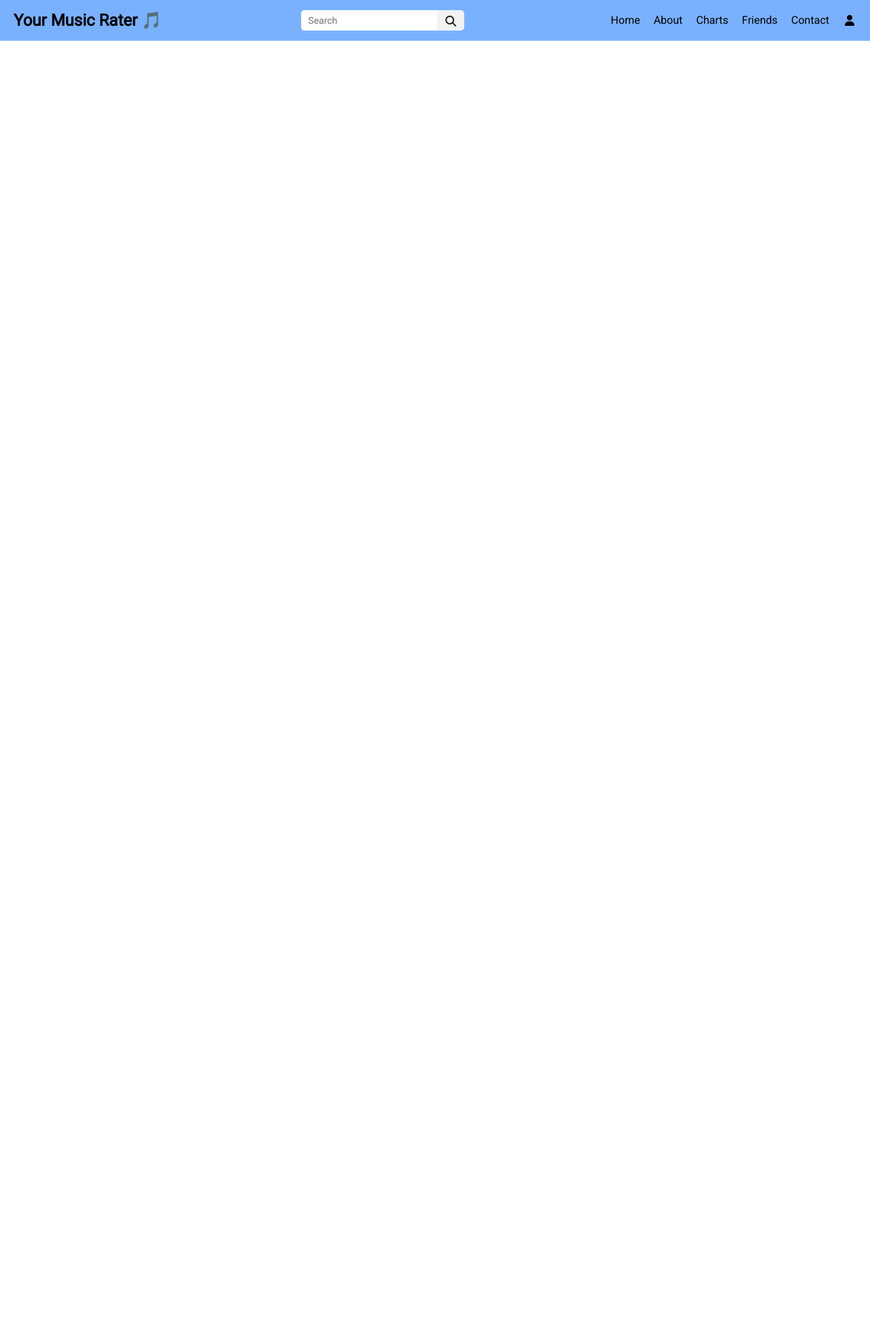
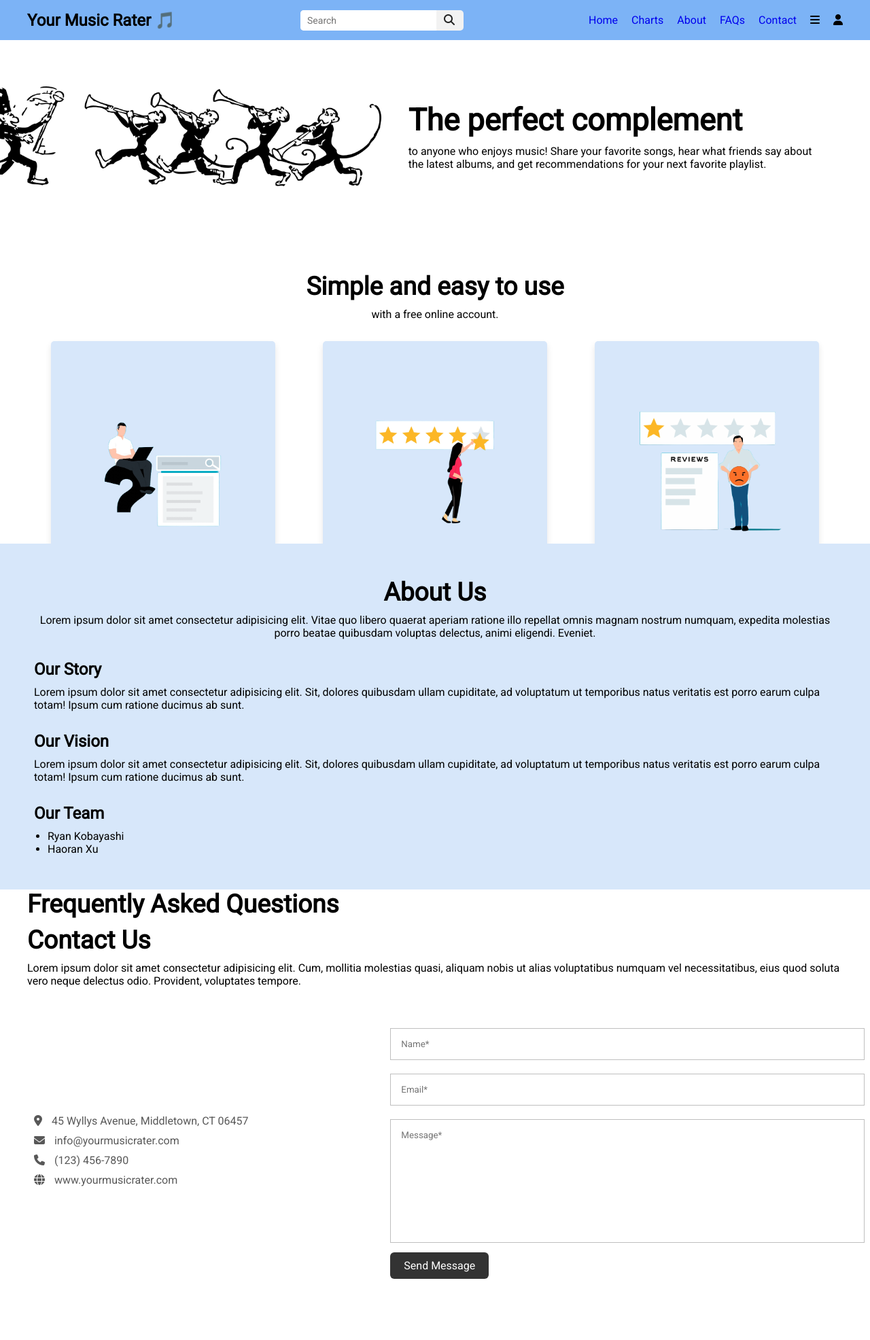
Before and after one commit to ryan-kobayashi/music-rater, a PHP site: page /landingpage.html in a window 1280 px wide. Shown: the whole page at 68% size. Before the commit the page ends 60 px from the top, so only its background shows below. Run offline with PHP 8.4, Linux system fonts and the light colour scheme.

Commit message:
core landing page functionality done, redesigned css stylesheet

```diff
--- a/landingpage.css
+++ b/landingpage.css
@@ -4,19 +4,11 @@
     font-family: "Roboto", sans-serif;
     margin: 0px;
     padding: 0px;
-    --normal-font: 400;
-    --bold-font: 600;
-    --bolder-font: 900;
-    --line-height: 1.7rem;
-    --transition: 0.2s ease-in;
-  }
-
-body, html {
-    margin: 0;
-    padding: 0;
 }
 
-/* Styling navbar */
+
+
+/* Navingation bar */
 nav {
     background: #7ab1ff;
     position: sticky;
@@ -82,7 +74,7 @@ nav ul div.menu a:hover {
 
 /* Hamburger icon */
 nav ul li.hamburger {
-    font-size: 16px;
+    font-size: 20px;
     display: none;
 }
 
@@ -100,7 +92,7 @@ nav ul li.hamburger:hover span:before {
 
 /* Account icon */
 nav ul li.account {
-    font-size: 16px;
+    font-size: 20px;
     flex: initial;
 }
 
@@ -113,6 +105,67 @@ nav ul li.account span {
 }
 
 
+/* Homepage */
+.homepage {
+    position: relative;
+    height: 100vh;
+    width: 100%;
+}
+
+.homepage .content {
+    display: flex;
+    justify-content: center;
+    align-items: center;
+}
+
+.homepage .text {
+    text-align: left;
+    margin: 60px 40px 60px 40px;
+}
+
+.homepage .text h1 {
+    font-size: 40px;
+    font-weight: 700px;
+    margin-bottom: 10px;
+}
+
+#hpimg {
+    float: right;
+    margin: auto;
+    width: 50%;
+}
+
+
+/* About */
+.about {
+    padding-top: 80px;
+}
+
+.about .section-title {
+    text-align: center;
+}
+
+.about .cards {
+    margin-top: 50px;
+}
+
+.about .card {
+    width: calc(100%/3 - 30px);
+    text-align: center;
+    background-color: #a8c9f6;
+    padding: 40px 15px;
+    border-radius: 5px;
+    box-shadow: 0 5px 10px rgba(0, 0, 0, 0.04);
+    margin-bottom: 40px;
+}
+
+.about .cards img {
+    height: 180px;
+    width: 240px;
+    border-radius: 50%;
+    margin-bottom: 20px;
+}
+
 /* Adjusting the style depending on screen resolution */
 @media screen and (max-width: 1052px) {
     nav { padding: 10px 10px 10px 10px }
@@ -124,7 +177,7 @@ nav ul li.account span {
     }
 }
 
-@media screen and (max-width: 800px) {
+@media screen and (max-width: 768px) {
     nav ul div.menu li.hamburger {
         display: block;
     }
@@ -147,4 +200,5 @@ nav ul li.account span {
         top: 60px;
     }
 
+
 }
--- a/landingpage.html
+++ b/landingpage.html
@@ -13,7 +13,7 @@
     <meta name='viewport' content='width=device-width, initial-scale=1.0'>
 
     <title>Your Music Rater - Welcome</title>
-    <link rel='stylesheet' href='landingpage.css'/>
+    <link rel='stylesheet' href='landingpage2.css'/>
     <link rel='stylesheet' href=' https://cdnjs.cloudflare.com/ajax/libs/font-awesome/6.4.2/css/all.min.css'/>
 </head>
 
@@ -24,44 +24,149 @@
 <body>
 
     <header>
-        <nav>
-            <ul>
-                <li class='logo'>
-                    <h1>
-                        <!-- TODO: replace with an actual logo down the line -->
-                        <span class='name'>Your Music Rater</span>
-                        <span class='logo'>&#127925;</span>
-                    </h1>
-                </li>
-                <li class='search-icon'>
-                    <input type='search' placeholder='Search'>
-                    <label class='icon'>
-                        <span class='fa fa-search'></span>
-                    </label>
-                </li>
-                <!-- TODO: bug with onle one nav link showing up in mobile mode-->
-                <div class='menu'>
-                    <li class="text"><a href='#'>Home</a></li>
-                    <li class="text"><a href='#'>About</a></li>
-                    <li class="text"><a href='topsongs.html'>Charts</a></li>
-                    <li class="text"><a href='#'>Friends</a></li>
-                    <li class="text"><a href='#'>Contact</a></li>
-                    <li class='hamburger'><span class='fas fa-bars'></span></li>
-                    <li class='account'><span class='fas fa-user'></span></li>
-                </div>
+        <nav class="navbar container flex">
+            <!-- TODO: replace with an actual logo down the line -->
+            <h1 class='logo'>
+                <span class='name'>Your Music Rater</span>
+                <span class='logoicon'>&#127925;</span>
+            </h1>
+            <div class="searchbar">
+                <input type="search" placeholder="Search">
+                <span class="fa fa-search"></span>
+            </div>
+            <!-- TODO: bug with onle one nav link showing up in mobile mode-->
+            <ul class="navlinks flex">
+                <li><a href='landingpage.html'>Home</a></li>
+                <li><a href='topsongs.html'>Charts</a></li>
+                <li><a href='#'>About</a></li>
+                <li><a href='#faq'>FAQs</a></li>
+                <li><a href='#'>Contact</a></li>
+                <li><span class='fas fa-bars'></span></li>
+                <li><span class='fas fa-user'></span></li>
             </ul>
         </nav>
     </header>
 
+    <!--
+        <li class='hamburger'><span class='fas fa-bars'></span></li>
+        <li class='account'><span class='fas fa-user'></span></li>
+    -->
+    <!-- homepage part 1, hero section -->
+    <section class="homepage" id="home">
+        <div class="content flex">
+            <img src="assets/monkeyband.png" alt="Band of monkeys" id="hpimg">
+            <div class="text">
+                <h1>The perfect complement</h1>
+                <p>to anyone who enjoys music! Share your favorite songs, hear what friends say
+                   about the latest albums, and get recommendations for your next favorite playlist.
+                </p>
+            </div>
+        </div>
+    </section>
+
+
+    <!-- homepage part 2, useage section -->
+    <section class="use" id="usesection">
+        <div class="container">
+            <div class="use-title">
+                <h1>Simple and easy to use</h1>
+                <p>with a free online account.</p>
+            </div>
+            <ul class="cards flex">
+                <li class="card">
+                    <img src="assets/search.png" alt="Search for song">
+                    <h3>Find a song!</h3>
+                </li>
+                <li class="card">
+                    <img src="assets/rate.png" alt="Review the song">
+                    <h3>Give it stars!</h3>
+                </li>
+                <li class="card">
+                    <img src="assets/review.png" alt="Rate the song">
+                    <h3>Write a review!</h3>
+                </li>
+            </ul>
+        </div>
+    </section>
+
+
+    <!-- about us section -->
+    <section class="about" id="aboutsection">
+        <div class="container">
+            <div class="about-title">
+                <h1>About Us</h1>
+                <p> Lorem ipsum dolor sit amet consectetur adipisicing elit. Vitae
+                    quo libero quaerat aperiam ratione illo repellat omnis
+                    magnam nostrum numquam, expedita molestias porro beatae
+                    quibusdam voluptas delectus, animi eligendi. Eveniet.
+                </p>
+            </div>
+
+            <div class="row info">
+                <h2>Our Story</h2>
+                <p>Lorem ipsum dolor sit amet consectetur adipisicing elit. Sit, dolores quibusdam ullam cupiditate, ad voluptatum ut temporibus natus veritatis est porro earum culpa totam! Ipsum cum ratione ducimus ab sunt.</p>
+
+                <h2>Our Vision</h2>
+                <p>Lorem ipsum dolor sit amet consectetur adipisicing elit. Sit, dolores quibusdam ullam cupiditate, ad voluptatum ut temporibus natus veritatis est porro earum culpa totam! Ipsum cum ratione ducimus ab sunt.</p>
+            </div>
+
+            <div class="row team">
+                <h2>Our Team</h2>
+                <ul>
+                    <li>Ryan Kobayashi</li>
+                    <li>Haoran Xu</li>
+                </ul>
+            </div>
+        </div>
+    </section>
+
+
+    <!-- frequently asked section -->
+    <section class="frequentlyasked" id="faqsection">
+        <div class="container">
+            <div class="faq-title">
+                <h1>Frequently Asked Questions</h1>
+            </div>
+        </div>
+    </section>
+
     <!-- script for hamburger functionality in mobile mode -->
     <script src="https://code.jquery.com/jquery-3.4.1.js"></script>
-
     <script>
         $('nav ul div.menu .hamburger').click(function(){
             $('nav ul div.menu .text').toggleClass("show");
         });
     </script>
 
+    <!-- contacts section-->
+    <section class="contact" id="contact">
+        <div class="container">
+            <div class="contact-title">
+                <h1>Contact Us</h1>
+                <p>Lorem ipsum dolor sit amet consectetur adipisicing elit. Cum, mollitia molestias quasi, aliquam nobis ut alias voluptatibus numquam vel necessitatibus, eius quod soluta vero neque delectus odio. Provident, voluptates tempore.</p>
+            </div>
+            <div class="row flex">
+                <div class="col information">
+                    <div class="contact-details">
+                        <p><i class="fas fa-map-marker-alt"></i> 45 Wyllys Avenue,
+                                                                 Middletown, CT 06457</p>
+                        <p><i class="fas fa-envelope"></i> info@yourmusicrater.com</p>
+                        <p><i class="fas fa-phone"></i> (123) 456-7890</p>
+                        <p><i class="fas fa-globe"></i> www.yourmusicrater.com</p>
+                    </div>
+                </div>
+                <div class="class form">
+                    <form action="#">
+                        <input type="text" placeholder="Name*" required>
+                        <input type="email" placeholder="Email*" required>
+                        <textarea placeholder="Message*" required></textarea>
+                        <button id="submit" type="submit">Send Message</button>
+                    </form>
+                </div>
+            </div>
+        </div>
+    </section>
+
 </body>
 
 
--- /dev/null
+++ b/landingpage2.css
@@ -0,0 +1,195 @@
+@import url("https://fonts.googleapis.com/css2?family=Roboto&display=swap");
+
+* {
+    font-family: "Roboto", sans-serif;
+    margin: 0px;
+    padding: 0px;
+}
+
+header {
+    position: fixed;
+    top: 0;
+    left: 0;
+    width: 100%;
+    background: #7cb3f6;
+    z-index: 100;
+}
+
+.flex {
+    display: flex;
+    align-items: center;
+}
+
+.container {
+    max-width: 1200px;
+    width: 100%;
+    margin: 0 auto;
+    padding: 0 20px;
+}
+
+.navbar {
+    justify-content: space-between;
+}
+
+.searchbar {
+    height: 30px;
+    width: 240px;
+    flex: initial;
+    background: #f2f2f2;
+    border-radius: 5px;
+}
+.searchbar input {
+    height: 100%;
+    width: 200px;
+    border: none;
+    outline: none;
+    padding: 0 10px;
+    font-size: 14px;
+    border-radius: 5px 0 0 5px;
+}
+.searchbar span {
+    color: #222222;
+    padding-left: 7px;
+    padding-top: 4px;
+}
+
+.navlinks {
+    gap: 20px;
+    list-style: none;
+}
+.navlinks a {
+    padding: 20px 0;
+    display: inline-block;
+    text-decoration: none;
+    transition: 0.2s;
+}
+.navlinks a:hover {
+    background-color: rgb(56, 126, 248);
+}
+
+.homepage {
+    position: relative;
+    height: 50vh;
+    width: 100%;
+}
+.homepage .content {
+    height: 100%;
+    flex-direction: row;
+    justify-content: center;
+    padding-left: -20px;
+    padding-right: 20px;
+}
+.homepage .text {
+    text-align: left;
+    margin: 60px 40px 60px 40px;
+}
+.homepage .text h1 {
+    font-size: 45px;
+    font-weight: 700px;
+    margin-bottom: 10px;
+}
+#hpimg {
+    float: right;
+    width: 50%;
+    margin-left: -5.5% !important;
+}
+
+section {
+    position: relative;
+}
+#usesection {
+    height: 50vh;
+}
+section h1 {
+    font-size: 37px;
+    font-weight: 700px;
+    margin-bottom: 10px;
+}
+.use-title {
+    text-align: center;
+}
+section .cards {
+    margin-top: 30px;
+    flex-wrap: wrap;
+    justify-content: space-around;
+}
+section .card {
+    width: calc((100% / 3) - 70px);
+    text-align: center;
+    list-style: none;
+    background-color: #d7e7fa;
+    padding: 70px 0px;
+    border-radius: 5px;
+    box-shadow: 0 5px 10px rgba(0, 0, 0, 0.1);
+}
+section .card img {
+    height: auto;
+    width: 100%;
+    border-radius: 70%;
+    margin-bottom: 20px;
+}
+
+#aboutsection {
+    background-color: #d7e7fa;
+}
+.about-title {
+    text-align: center;
+    padding-top: 50px;
+}
+.about .info {
+    margin-top: 30px;
+}
+.about .row {
+   padding: 0  10px;
+}
+.about h2 {
+    margin: 30px 0 10px;
+}
+.about ul {
+    padding-left: 20px;
+    padding-bottom: 50px;
+}
+
+
+.contact .row {
+    justify-content: space-between;
+    margin: 60px 0 90px;
+}
+.contact .row .col {
+    padding: 0 10px;
+    width: calc(100% / 2 - 50px)
+}
+.contact .row .col p {
+    color: #585858;
+    margin-bottom: 10px;
+}
+.contact .row .col p i{
+    margin-right: 10px;
+}
+.contact form input {
+    width: 100%;
+    height: 45px;
+    margin-bottom:  20px;
+    padding: 0 15px;
+    outline: none;
+    border: 1px solid #bfbfbf;
+}
+.contact form textarea {
+    padding: 15px;
+    width: 100%;
+    height: 150px;
+    outline: none;
+    resize: none;
+    border: 1px solid #bfbfbf;
+}
+.contact form button {
+    padding: 10px 20px;
+    border-radius: 6px;
+    font-size: 16px;
+    color: #fff;
+    margin-top: 10px;
+    border: none;
+    background: #333;
+    cursor: pointer;
+    transition: 0.2s;
+}
```
Also changed, not shown: assets/monkeyband.png (added), assets/rate.png (added), assets/review.png (added), assets/search.png (added), assets/searchsong.png (added), 3 other files.
